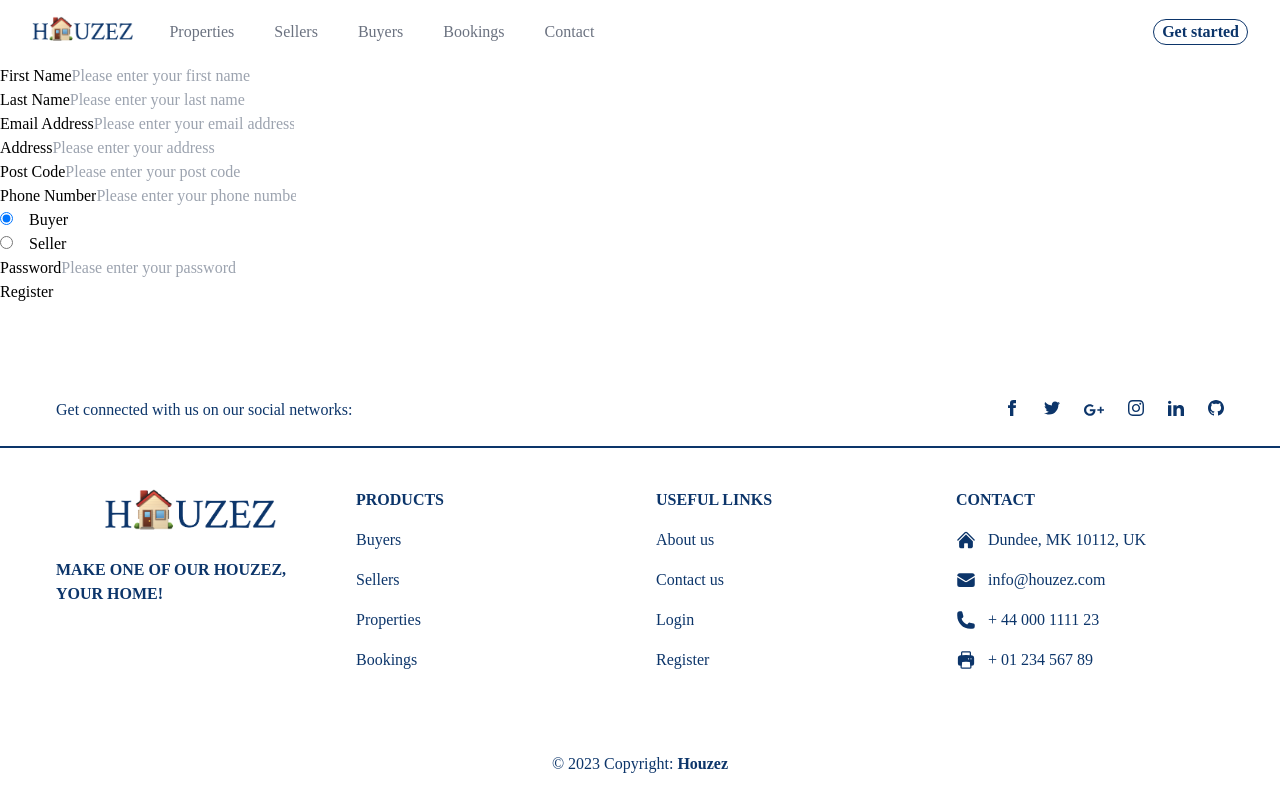
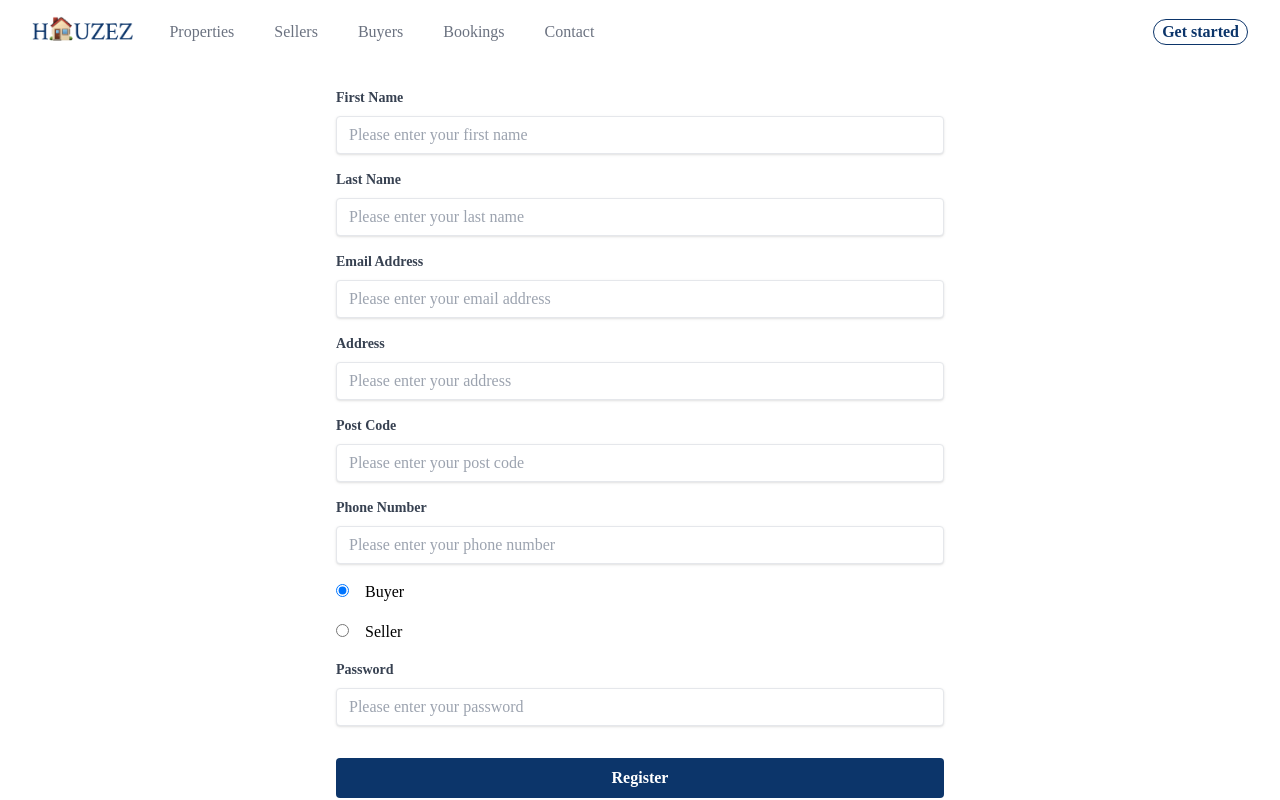
Before and after one commit to Abraham1999/Houzez, a React (Create React App) app: page /register in a window 1280 px wide. Shown: the top 800 px of the page. Built offline with nearby package versions, Linux system fonts and the light colour scheme.

Commit message:
add styling to auth pages

```diff
--- a/src/components/input/index.js
+++ b/src/components/input/index.js
@@ -4,7 +4,6 @@ const Input = ({
   type,
   label,
   name,
-  extraStyle,
   placeholder,
   error,
   disabled,
@@ -12,19 +11,28 @@ const Input = ({
   innerRef,
 }) => {
   return (
-    <div className="">
-      <label htmlFor={name}>{label}</label>
+    <div>
+      <label
+        className="block text-gray-700 text-sm font-bold mb-2"
+        htmlFor={name}
+      >
+        {label}
+      </label>
       <input
         type={type}
         id={name}
         name={name}
         placeholder={placeholder}
         disabled={disabled}
-        className={`${extraStyle}`}
+        className={`${
+          error && "border border-red-500"
+        } shadow appearance-none border rounded w-full py-2 px-3 text-gray-700 leading-tight focus:outline-none focus:shadow-outline`}
         ref={innerRef}
         defaultValue={value}
       />
-      {error && <p className="">{label} required</p>}
+      {error && (
+        <p className="mt-2 text-red-500 text-xs italic">{label} required</p>
+      )}
     </div>
   );
 };
--- a/src/components/radio/index.js
+++ b/src/components/radio/index.js
@@ -2,9 +2,8 @@ import React from "react";
 
 function RadioButton({ name, value, label, onChange, checked }) {
   return (
-    <div className="">
+    <div>
       <input
-        className=""
         type="radio"
         value={value}
         id={name}
--- a/src/components/select/index.js
+++ b/src/components/select/index.js
@@ -2,7 +2,7 @@ import React from "react";
 
 const Select = ({ label, name, value, options, onChange }) => {
   return (
-    <div className="">
+    <div>
       <label htmlFor={name}>{label}</label>
       <select
         id={name}
--- a/src/layout/Footer.js
+++ b/src/layout/Footer.js
@@ -79,7 +79,7 @@ function Footer() {
 
       <div className="px-8 mx-6 py-10 text-center md:text-left">
         <div className="grid-1 grid gap-8 md:grid-cols-2 lg:grid-cols-4">
-          <div className="">
+          <div>
             <img
               src={require("../assets/images/houzez.png")}
               alt="Houzez"
@@ -90,7 +90,7 @@ function Footer() {
               Make one of our houzez, your home!
             </h6>
           </div>
-          <div className="">
+          <div>
             <h6 className="mb-4 flex justify-center font-semibold uppercase md:justify-start">
               Products
             </h6>
@@ -102,7 +102,7 @@ function Footer() {
               </p>
             ))}
           </div>
-          <div className="">
+          <div>
             <h6 className="mb-4 flex justify-center font-semibold uppercase md:justify-start">
               Useful links
             </h6>
--- a/src/pages/auth/login.jsx
+++ b/src/pages/auth/login.jsx
@@ -50,9 +50,9 @@ const LoginPage = () => {
   }, [navigate]);
 
   return (
-    <form>
-      <div className="">
-        <div className="">
+    <div className="py-16 w-full max-w-2xl justify-center mx-auto  ">
+      <form className="bg-white rounded px-8 pt-6 pb-8 mb-4">
+        <div>
           <Input
             type="email"
             label="Email Address"
@@ -63,7 +63,7 @@ const LoginPage = () => {
           />
         </div>
 
-        <div className="">
+        <div className="mt-4">
           <Input
             type="text"
             label="Password"
@@ -73,16 +73,16 @@ const LoginPage = () => {
             placeholder="Please enter your password"
           />
         </div>
-      </div>
-      <div className="">
+        <div className="flex items-center justify-between mt-4">
           <Button
             type="submit"
-          className=""
+            className="w-full bg-[#0C356A] hover:bg-[#0C356A] text-white font-bold py-2 px-4 rounded focus:outline-none focus:shadow-outline"
             onClick={handleSubmit}
             text="Login"
           />
         </div>
       </form>
+    </div>
   );
 };
 export default LoginPage;
--- a/src/pages/auth/register.jsx
+++ b/src/pages/auth/register.jsx
@@ -101,9 +101,10 @@ const RegisterPage = () => {
   }, [navigate, user, userCreated]);
 
   return (
-    <form>
-      <div className="">
-        <div className="">
+    <div className="w-full max-w-2xl justify-center mx-auto">
+      <form className="bg-white rounded px-8 pt-6 pb-8 mb-4">
+        <div>
+          <div>
             <Input
               type="text"
               label="First Name"
@@ -113,7 +114,7 @@ const RegisterPage = () => {
               placeholder="Please enter your first name"
             />
           </div>
-        <div className="">
+          <div className="mt-4">
             <Input
               type="text"
               label="Last Name"
@@ -123,7 +124,7 @@ const RegisterPage = () => {
               placeholder="Please enter your last name"
             />
           </div>
-        <div className="">
+          <div className="mt-4">
             <Input
               type="email"
               label="Email Address"
@@ -133,7 +134,7 @@ const RegisterPage = () => {
               placeholder="Please enter your email address"
             />
           </div>
-        <div className="">
+          <div className="mt-4">
             <Input
               type="text"
               label="Address"
@@ -143,7 +144,7 @@ const RegisterPage = () => {
               placeholder="Please enter your address"
             />
           </div>
-        <div className="">
+          <div className="mt-4">
             <Input
               type="text"
               label="Post Code"
@@ -153,7 +154,7 @@ const RegisterPage = () => {
               placeholder="Please enter your post code"
             />
           </div>
-        <div className="">
+          <div className="mt-4">
             <Input
               type="text"
               label="Phone Number"
@@ -164,7 +165,7 @@ const RegisterPage = () => {
             />
           </div>
 
-        <div className="">
+          <div className="mt-4">
             <RadioButton
               label="Buyer"
               name="buyer"
@@ -174,7 +175,7 @@ const RegisterPage = () => {
             />
           </div>
 
-        <div className="">
+          <div className="mt-4">
             <RadioButton
               label="Seller"
               name="seller"
@@ -184,7 +185,7 @@ const RegisterPage = () => {
             />
           </div>
 
-        <div className="">
+          <div className="mt-4">
             <Input
               type="password"
               label="Password"
@@ -195,15 +196,16 @@ const RegisterPage = () => {
             />
           </div>
         </div>
-      <div className="">
+        <div className="flex items-center justify-between mt-8">
           <Button
             type="submit"
-          className=""
+            className="w-full bg-[#0C356A] hover:bg-[#0C356A] text-white font-bold py-2 px-4 rounded focus:outline-none focus:shadow-outline"
             onClick={handleSubmit}
             text="Register"
           />
         </div>
       </form>
+    </div>
   );
 };
 export default RegisterPage;
--- a/src/pages/landing/index.jsx
+++ b/src/pages/landing/index.jsx
@@ -9,9 +9,9 @@ import { landingPageCards } from "../../utils/data";
 
 const LandingPage = () => {
   const [images] = useState([
-    { url: "landing1.jpeg", price: "£5,404/mo", interest: "3.5%" },
+    { url: "landing1.jpeg", price: "£5,400/mo", interest: "3.5%" },
     { url: "landing2.jpeg", price: "£3,500/mo", interest: "4.0%" },
-    { url: "landing3.jpeg", price: "£1,900/mo", interest: "3.%" },
+    { url: "landing3.jpeg", price: "£1,900/mo", interest: "2.3%" },
   ]);
   const [currentImageIndex, setCurrentImageIndex] = useState(0);
 
--- a/src/utils/data.js
+++ b/src/utils/data.js
@@ -95,7 +95,7 @@ export const landingPageCards = [
     id: 2,
     url: "https://images.pexels.com/photos/2182970/pexels-photo-2182970.jpeg?auto=compress&cs=tinysrgb&w=1260&h=750&dpr=2",
     subtitle:
-      '"I had an outstanding experience with Houzez. They listened attentively to my preferences and found me the perfect rental property within my budget. I highly recommend their services for anyone seeking a hassle-free renting process."',
+      '"I had an outstanding experience with Houzez. They listened attentively to my preferences and found me the perfect property within my budget. I highly recommend their services for anyone seeking a hassle-free renting process."',
     author: "Michael Kingswell",
     location: "Peterson, Edingburg.",
   },
@@ -127,7 +127,7 @@ export const landingPageCards = [
     id: 6,
     url: "https://images.pexels.com/photos/3770254/pexels-photo-3770254.jpeg?auto=compress&cs=tinysrgb&w=1260&h=750&dpr=2",
     subtitle:
-      '"Choosing Houzez was the best decision I made while searching for a rental property. Their expertise and guidance simplified the otherwise daunting process. I am grateful for their support and highly recommend their services."',
+      '"Choosing Houzez was the best decision I made while searching for a property. Their expertise and guidance simplified the otherwise daunting process. I am grateful for their support and highly recommend their services."',
     author: "Merissa Collie",
     location: "Danestone, Aberdeen.",
   },
```
Lines whose indentation alone changed are shown as unchanged.
